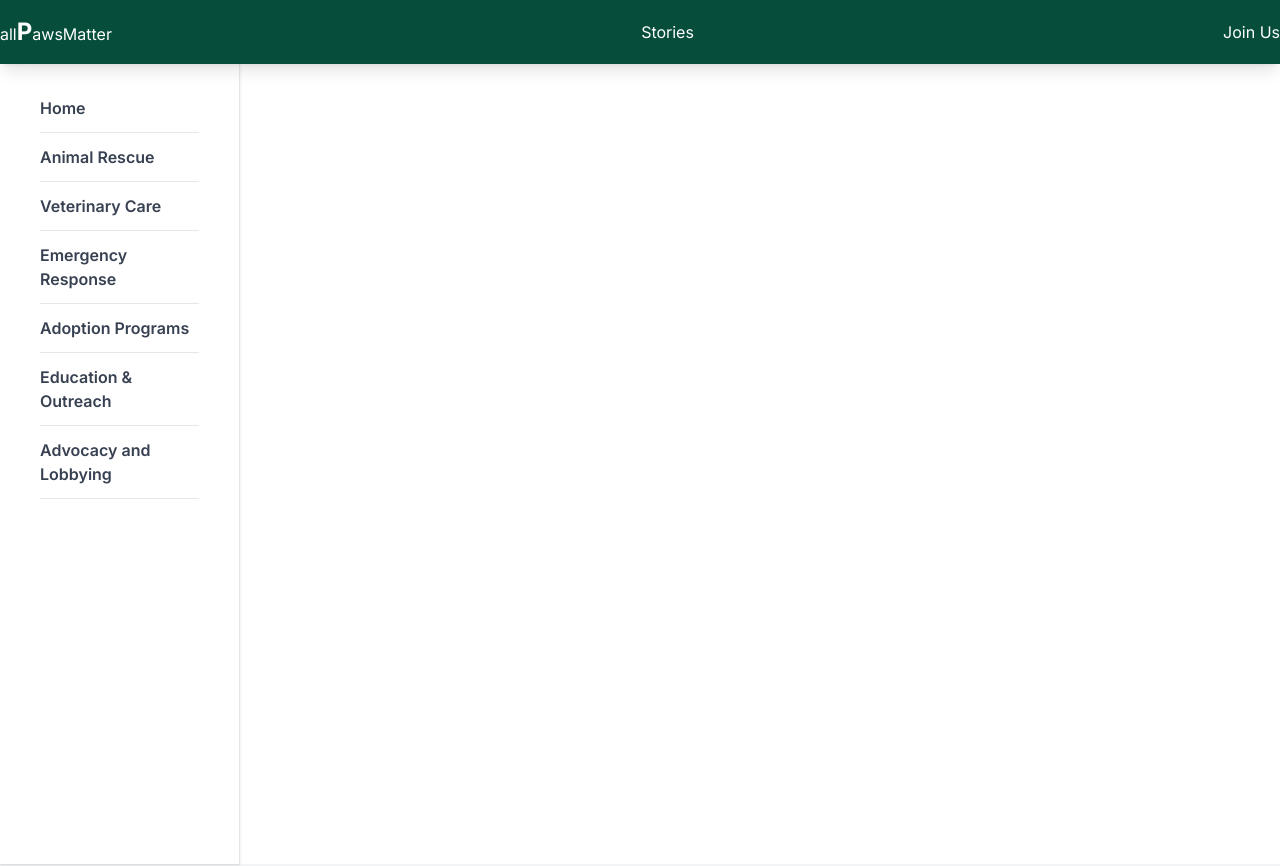
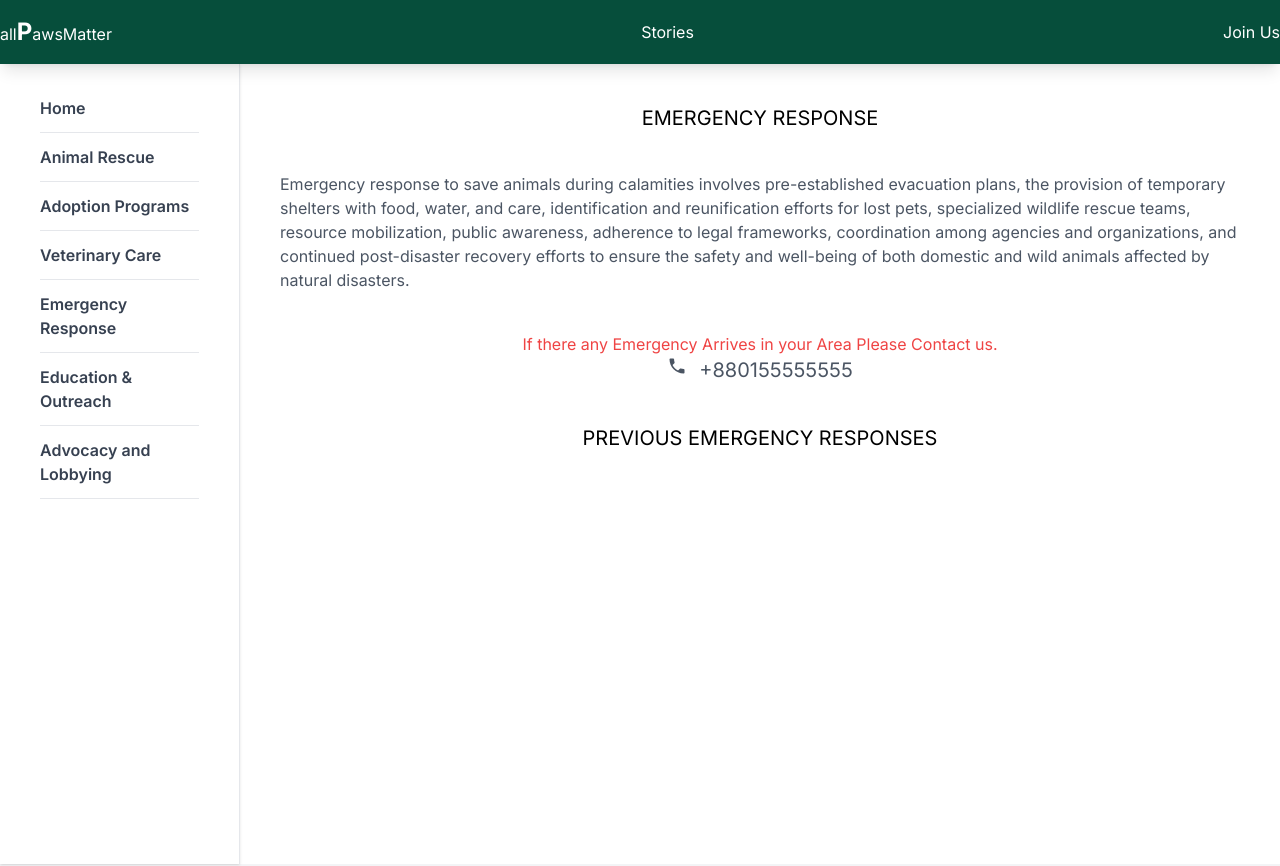
Before and after one commit to Aniqa4/All-Paws-Matter, a Next.js app: page /HomePage/emergency-response in a window 1280 px wide. Shown: the top 866 px of the page. Built offline with nearby package versions, Linux system fonts and the light colour scheme.

Commit message:
update dashboard

```diff
--- a/app/HomePage/adoption-programs/page.tsx
+++ b/app/HomePage/adoption-programs/page.tsx
@@ -1,10 +1,22 @@
 import React from 'react'
 import HomeLayouts from '../HomeLayouts'
+import Title from '@/app/Components/Title'
 
 export default function page() {
   return (
     <HomeLayouts>
-
+      <Title title='Up for adoption' />
+      <div className='grid grid-cols-4 gap-5 mx-10'>
+        <div className='grid gap-2'>
+          <img src="https://i.ibb.co/kX163fp/blank-profile-picture-973460-1280.webp" />
+          <div className='grid gap-2'>
+            <p>Cat</p>
+            <h1>age: 2 months</h1>
+            <p>Breed : Deshi</p>
+            <button className=' bg-emerald-700 text-white hover:bg-emerald-500 py-2'>Apply</button>
+          </div>
+        </div>
+      </div>
     </HomeLayouts>
   )
 }
--- a/app/HomePage/education-and-Outreach/page.tsx
+++ b/app/HomePage/education-and-Outreach/page.tsx
@@ -1,10 +1,11 @@
 import React from 'react'
 import HomeLayouts from '../HomeLayouts'
+import Title from '@/app/Components/Title'
 
 export default function page() {
   return (
     <HomeLayouts>
-
+        <Title title='education and outreach'/>
     </HomeLayouts>
   )
 }
--- a/app/HomePage/emergency-response/page.tsx
+++ b/app/HomePage/emergency-response/page.tsx
@@ -1,10 +1,22 @@
 import React from 'react'
 import HomeLayouts from '../HomeLayouts'
+import Title from '@/app/Components/Title';
+import { IoMdCall } from 'react-icons/io';
 
-export default function page() {
+export default function Page() {
   return (
     <HomeLayouts>
-
+      <Title title='Emergency Response' />
+      <div  className='mx-10 text-gray-600'>
+        <p>Emergency response to save animals during calamities involves pre-established evacuation plans, the provision of temporary shelters with food,
+          water, and care, identification and reunification efforts for lost pets, specialized wildlife rescue teams, resource mobilization,
+          public awareness, adherence to legal frameworks, coordination among agencies and organizations,
+          and continued post-disaster recovery efforts to ensure the safety and well-being of both domestic and wild animals affected by natural disasters.
+        </p>
+        <p className='pt-10 text-center text-red-500'>If there any Emergency Arrives in your Area Please Contact us.</p>
+        <p className='flex justify-center gap-3 align-baseline text-xl'><span><IoMdCall/></span>+880155555555</p>
+      </div>
+      <Title title='Previous emergency Responses' />
     </HomeLayouts>
   )
 }
--- a/app/HomePage/page.tsx
+++ b/app/HomePage/page.tsx
@@ -13,7 +13,7 @@ async function getData() {
   const data = await res.json()
   return data
 }
-export default async function page() {
+export default async function Page() {
   const data = await getData();
   const services = data.result
   //console.log(services);
@@ -25,7 +25,7 @@ export default async function page() {
         <p>A Nonprofit Animal Welfare Organization.</p>
       </div>
       <div className=' text-gray-500 container mx-auto'>
-        <h1 className=' text-center text-xl font-semibold '>What Do We Do?</h1>
+        <h1 className=' text-center text-xl font-semibold '>Our Services!</h1>
         <div className='grid grid-cols-2 gap-5 my-10'>
           {
             services.map((x:dataType)=>
--- a/app/Sidebar/Sidebar.tsx
+++ b/app/Sidebar/Sidebar.tsx
@@ -7,9 +7,9 @@ export default function Sidebar() {
         <ul className='w-60 shadow border-e h-screen px-10 py-5 text-gray-700 font-semibold'>
             <li className='border-b py-3'><Link href={'/HomePage'}>Home</Link></li>
             <li className='border-b py-3'><Link href={'/HomePage/animal-rescue'}>Animal Rescue</Link></li>
+            <li className='border-b py-3'><Link href={'/HomePage/adoption-programs'}>Adoption Programs</Link></li>
             <li className='border-b py-3'><Link href={'/HomePage/veterinary-care'}>Veterinary Care</Link></li>
             <li className='border-b py-3'><Link href={'/HomePage/emergency-response'}>Emergency Response</Link></li>
-            <li className='border-b py-3'><Link href={'/HomePage/adoption-programs'}>Adoption Programs</Link></li>
             <li className='border-b py-3'><Link href={'/HomePage/education-and-Outreach'}>Education & Outreach</Link></li>
             <li className='border-b py-3'><Link href={'/HomePage/advocacy-and-lobbying'}>Advocacy and Lobbying</Link></li>
         </ul>
--- a/package.json
+++ b/package.json
@@ -20,7 +20,7 @@
     "postcss": "8.4.29",
     "react": "18.2.0",
     "react-dom": "18.2.0",
-    "react-icons": "^4.10.1",
+    "react-icons": "^4.11.0",
     "tailwindcss": "3.3.3",
     "typescript": "5.2.2"
   }
```
Also changed, not shown: 1 other file (tests, documents, lock files or other folders).
